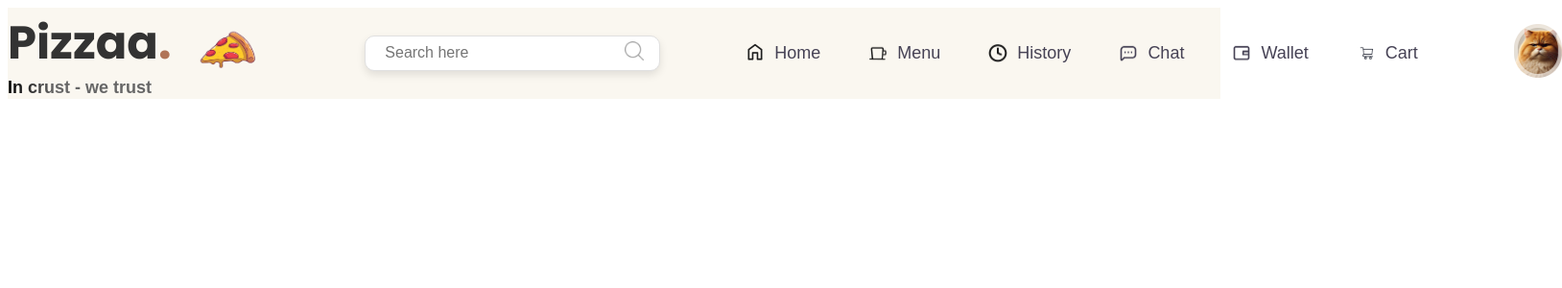
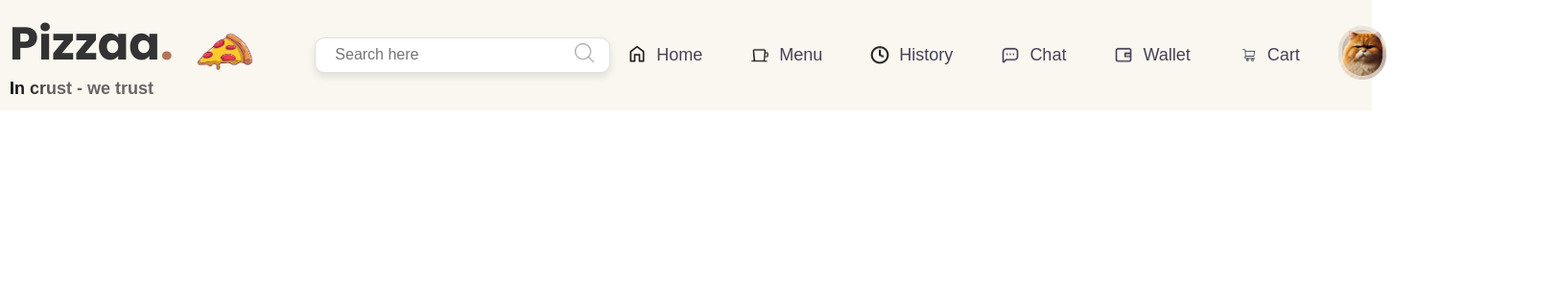
Before and after one commit to EricDuong5423/FE_Database, a React (Vite) app in the folder Frontend-Database/: page / in a window 1280 px wide. Shown: the top 300 px of the page at 96% size, 1628 px wide, since content can reach past the window. Built offline with nearby package versions, Linux system fonts and the light colour scheme; a web font is replaced by a local one.

Commit message:
Update SlideMenu.css

```diff
--- a/Frontend-Database/src/Styles/SlideMenu.css
+++ b/Frontend-Database/src/Styles/SlideMenu.css
@@ -1,24 +1,33 @@
 @import url("https://fonts.googleapis.com/css2?family=Poppins:ital,wght@0,100;0,200;0,300;0,400;0,500;0,600;0,700;0,800;0,900;1,100;1,200;1,300;1,400;1,500;1,600;1,700;1,800;1,900&display=swap");
 @import url("https://fonts.googleapis.com/css2?family=Baskervville:ital@0;1&family=Poppins:ital,wght@0,100;0,200;0,300;0,400;0,500;0,600;0,700;0,800;0,900;1,100;1,200;1,300;1,400;1,500;1,600;1,700;1,800;1,900&display=swap");
+
+body,
+#root {
+  margin: 0;
+  padding: 0;
+  box-sizing: border-box;
+}
+
+#root {
+  width: 1410px;
+}
 
 /*Slide-menu*/
 .slide-menu {
   background-color: #faf7f0;
   width: 100%;
   display: grid;
-  column-gap: 100px;
+  gap: 40px;
   grid-template-columns: 1fr 2fr 4fr 1fr;
   align-items: center;
-  justify-items: center;
+  padding: 10px;
 }
 
 /*Icon and name*/
 .icon-name-container {
   display: grid;
   grid-template-columns: 1fr 1fr;
-  gap: 10px;
-  grid-column: 1 / span 1;
-  align-items: center;
+  gap: 5px;
 }
 
 .icon {
@@ -44,10 +53,8 @@
 
 /*Search bar*/
 .search-container {
-  grid-column: 2 / span 1;
   display: flex;
   align-items: center;
-  justify-content: start;
   background-color: #ffffff;
   border: 1px solid #e0e0e0;
   border-radius: 10px;
```
